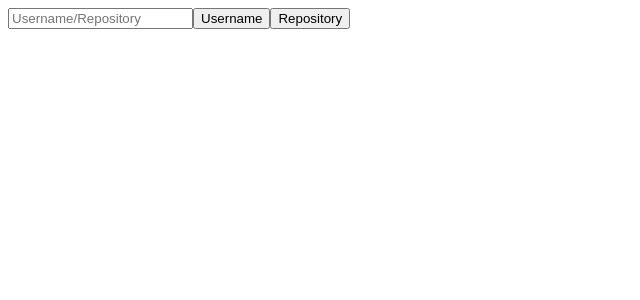
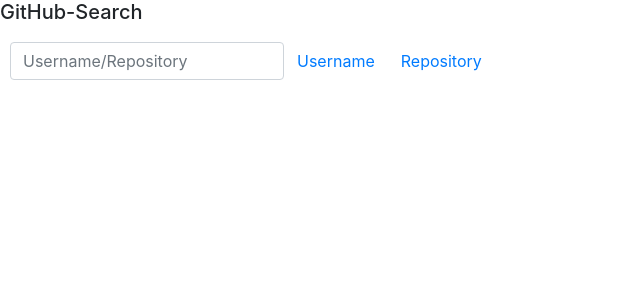
Before and after one commit to SheilaKamotho/GitHub-Search, an Angular app: page / in a window 1280 px wide. Shown: the top 300 px of the page, without its empty margins (0-640 px from the left). Built offline with nearby package versions, Linux system fonts and the light colour scheme.

Commit message:
add search bar and buttons

```diff
--- a/package.json
+++ b/package.json
@@ -19,6 +19,11 @@
     "@angular/platform-browser": "~10.0.9",
     "@angular/platform-browser-dynamic": "~10.0.9",
     "@angular/router": "~10.0.9",
+    "@ng-bootstrap/ng-bootstrap": "^7.0.0",
+    "bootstrap": "^4.5.2",
+    "ionicons": "^5.1.2",
+    "jquery": "^3.5.1",
+    "popper": "^1.0.1",
     "rxjs": "~6.5.5",
     "tslib": "^2.0.0",
     "zone.js": "~0.10.3"
--- a/src/app/search/search.component.css
+++ b/src/app/search/search.component.css
@@ -0,0 +1,6 @@
+.form-group{
+    margin:10px;
+}
+.search{
+    font-family: -apple-system, BlinkMacSystemFont, 'Segoe UI', Roboto, Oxygen, Ubuntu, Cantarell, 'Open Sans', 'Helvetica Neue', sans-serif;
+}
--- a/src/app/search/search.component.html
+++ b/src/app/search/search.component.html
@@ -1,7 +1,10 @@
-<form class="form-inline">
-  <div class="form-group">
-    <input type="search" class="form-control" placeholder="Username/Repository"#search>
-    <button class="btn btn-primary"(click)="doSearch(search.value)">Username</button>
-    <button class="btn btn-primary"(click)="doSearch(search.value)">Repository</button>
-  </div>
-</form>
+<div class='search'>
+  <h5>GitHub-Search</h5>
+  <form class="form-inline">
+    <div class="form-group">
+      <input type="search" class="form-control" placeholder="Username/Repository"#search>
+      <button class="btn btn-link"(click)="userSearch(search.value)">Username</button>
+      <button class="btn btn-link"(click)="repoSearch(search.value)">Repository</button>
+    </div>
+  </form>
+</div>
--- a/src/app/search/search.component.ts
+++ b/src/app/search/search.component.ts
@@ -6,8 +6,9 @@
   styleUrls: ['./search.component.css']
 })
 export class SearchComponent implements OnInit {
-
-  doSearch(term:string) {
+  userSearch(term:string) {
+  }
+  repoSearch(term:string) {
   }
   constructor() { }
 
--- a/src/styles.css
+++ b/src/styles.css
@@ -1 +1 @@
-/* You can add global styles to this file, and also import other style files */
+@import "~bootstrap/dist/css/bootstrap.css"
```
Also changed, not shown: src/app/app.component.html (line endings or trailing spaces), 1 other file (tests, documents, lock files or other folders).
